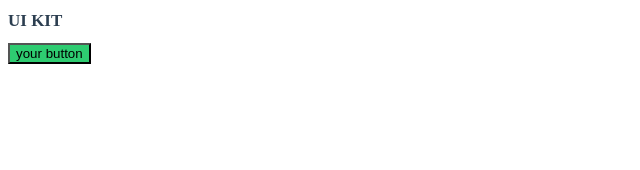
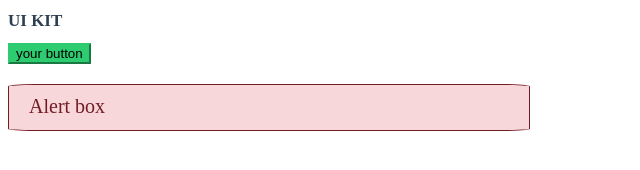
Before and after one commit to juliettemillet/toolkitUI, a plain HTML site: page ToolkitUI/Index.html in a window 1280 px wide. Shown: the whole page, without its empty margins (0-640 px from the left). Drawn offline with Linux system fonts and the light colour scheme.

Commit message:
alert component

```diff
--- a/ToolkitUI/Index.html
+++ b/ToolkitUI/Index.html
@@ -8,7 +8,9 @@
 
     <button class="btn" type="button">your button</button>
 
-
+    <div class="alert">
+        Alert box
+    </div>
 
 </body>
 </html>
--- a/ToolkitUI/Style.css
+++ b/ToolkitUI/Style.css
@@ -3,10 +3,26 @@ h1 {
     Color: #2c3e50;
 }
 
+.btn:hover {
+    background-color: #27ae60;
+}
+
 .btn {
     background-color: #2ecc71;
+    border-color : #2ecc71;
 }
 
-div:hover {
-    background-color: #27ae60;
+.alert {
+    background-color: #f8d7da;
+    border-color: #f5c6cb;
+    border: 1px;
+    color: #721c24;
+    width: 500px;
+    height: 35px;
+    border: 1px solid;
+    font-size: 20px;
+    border-radius: 5%;
+    margin-top: 20px;
+    padding-left: 20px;
+    padding-top: 10px;
 }
```
